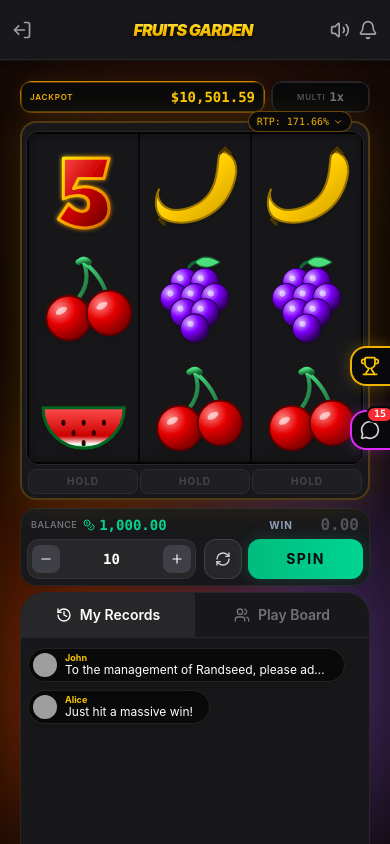
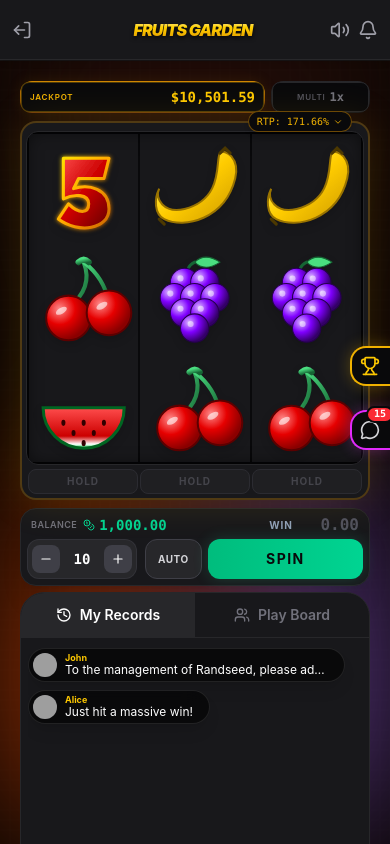
Before and after one commit to TJDominos/NewLN, a React (Vite) app: page / in a window 390 px wide. Built offline with nearby package versions, Linux system fonts and the light colour scheme; grey boxes are pictures that could not be loaded.

Commit message:
feat(Controls): Improve bet input layout and responsiveness
Adjusts the width and flex properties of the bet input container and its child elements to ensure better layout and responsiveness across different screen sizes. This makes the bet input field more adaptable and visually appealing.

```diff
--- a/src/components/Controls.tsx
+++ b/src/components/Controls.tsx
@@ -143,28 +143,28 @@ export const Controls: React.FC<ControlsProps> = ({
       </div>
 
       <div className="flex items-center gap-2 md:gap-4">
-        <div className="flex-1 h-10 md:h-11 bg-zinc-800 rounded-xl px-1 flex items-center justify-between border border-zinc-700/50">
+        <div className="w-[110px] md:w-[130px] shrink-0 h-10 md:h-11 bg-zinc-800 rounded-xl px-1 flex items-center justify-between border border-zinc-700/50">
           <button
             onClick={handleMinus}
             disabled={isSpinning || bet <= 1 || autoSpinsLeft > 0}
-            className="w-7 h-7 md:w-8 md:h-8 flex items-center justify-center bg-zinc-700 rounded-lg hover:bg-zinc-600 disabled:opacity-50 disabled:cursor-default transition"
+            className="w-7 h-7 md:w-8 md:h-8 flex items-center justify-center bg-zinc-700 rounded-lg hover:bg-zinc-600 disabled:opacity-50 disabled:cursor-default transition shrink-0"
           >
             <Minus size={14} className="md:w-4 md:h-4" />
           </button>
-          <div className="flex items-center justify-center px-0.5">
+          <div className="flex items-center justify-center px-0.5 flex-1">
             <input
               type="number"
               value={inputValue}
               onChange={handleInputChange}
               onBlur={handleInputBlur}
               disabled={isSpinning || autoSpinsLeft > 0}
-              className="w-10 md:w-16 bg-transparent text-center text-sm md:text-base font-mono font-bold outline-none text-white disabled:opacity-50 leading-none"
+              className="w-full bg-transparent text-center text-sm md:text-base font-mono font-bold outline-none text-white disabled:opacity-50 leading-none"
             />
           </div>
           <button
             onClick={handlePlus}
             disabled={isSpinning || bet >= 100 || bet >= balance || autoSpinsLeft > 0}
-            className="w-7 h-7 md:w-8 md:h-8 flex items-center justify-center bg-zinc-700 rounded-lg hover:bg-zinc-600 disabled:opacity-50 disabled:cursor-default transition"
+            className="w-7 h-7 md:w-8 md:h-8 flex items-center justify-center bg-zinc-700 rounded-lg hover:bg-zinc-600 disabled:opacity-50 disabled:cursor-default transition shrink-0"
           >
             <Plus size={14} className="md:w-4 md:h-4" />
           </button>
@@ -184,9 +184,9 @@ export const Controls: React.FC<ControlsProps> = ({
             <button
               onClick={() => setShowAutoMenu(!showAutoMenu)}
               disabled={isSpinning}
-              className="px-2.5 md:px-3 h-full bg-zinc-800 rounded-xl border border-zinc-700 hover:bg-zinc-700 disabled:opacity-50 disabled:cursor-default transition flex items-center justify-center text-zinc-300"
+              className="px-3 md:px-4 h-full bg-zinc-800 rounded-xl border border-zinc-700 hover:bg-zinc-700 disabled:opacity-50 disabled:cursor-default transition flex items-center justify-center text-zinc-300 font-bold text-[10px] md:text-xs uppercase tracking-wider"
             >
-              <RefreshCw size={16} className="md:w-[18px] md:h-[18px]" />
+              Auto
             </button>
 
             <AnimatePresence>
```
